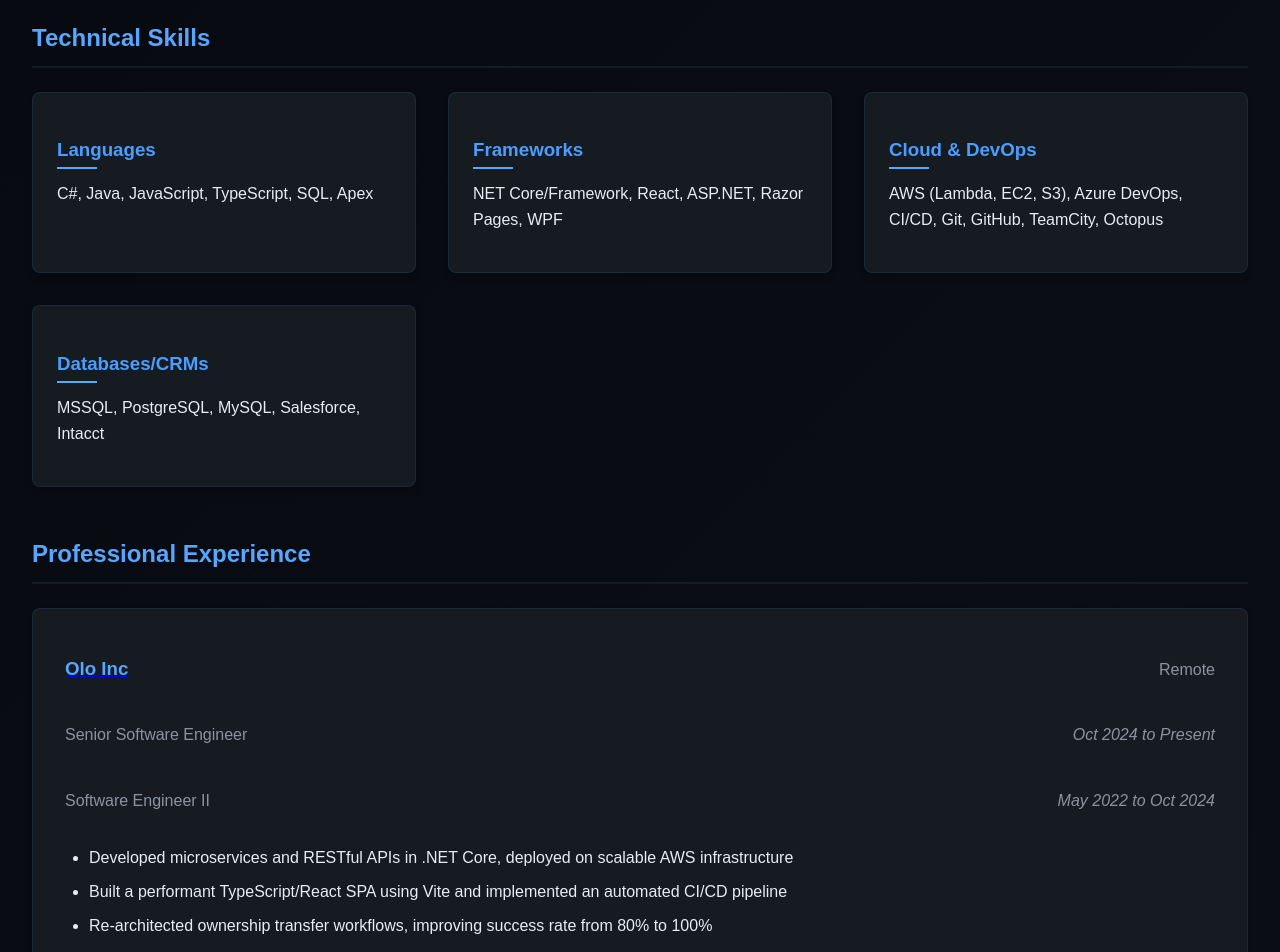
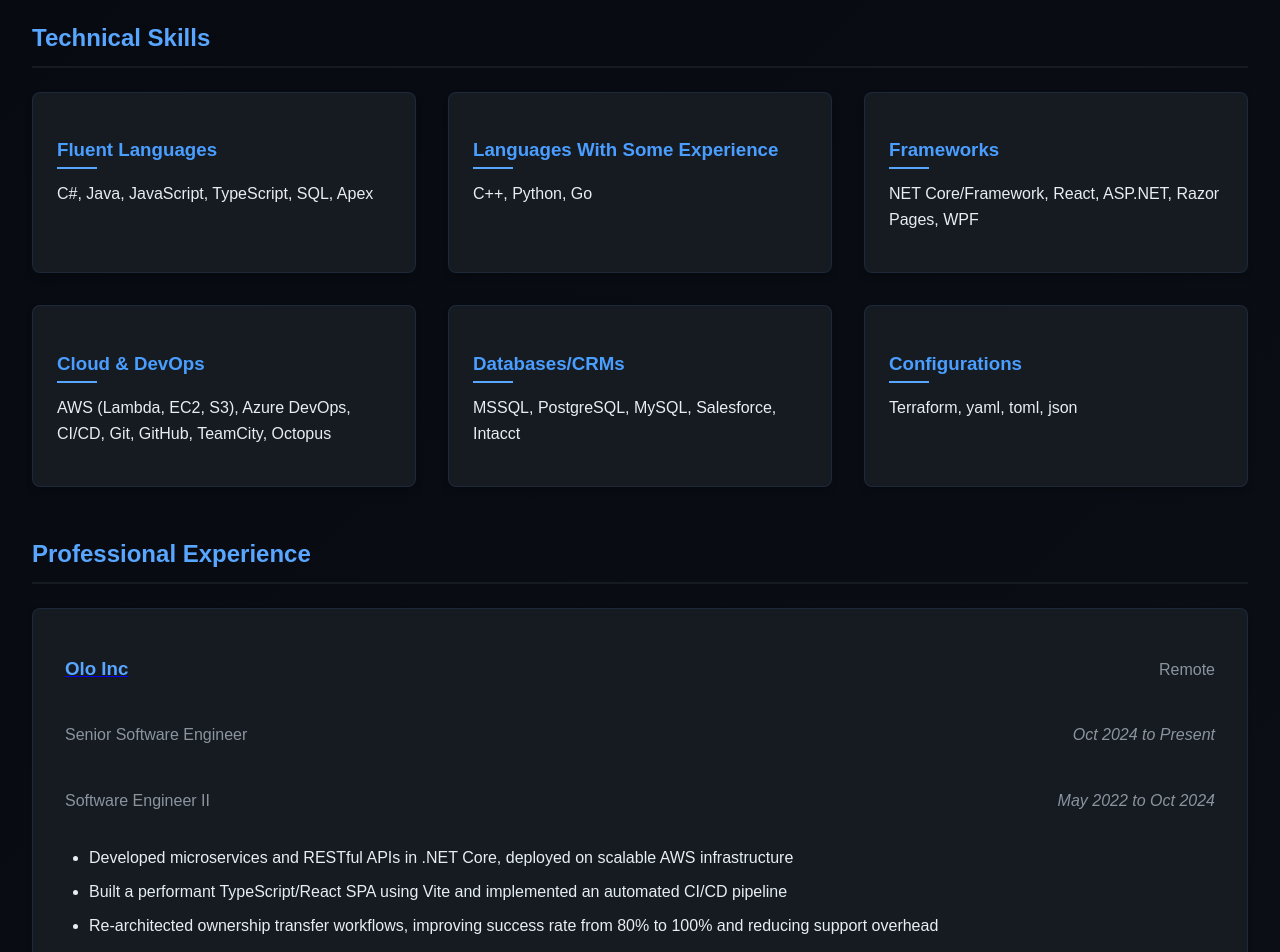
Before and after one commit to KyleHoobler/kyle-website, a React (Create React App) app: page / in a window 1280 px wide. Shown: the part 580-1532 px from the top of the page. Built offline with nearby package versions, Linux system fonts and the light colour scheme.

Commit message:
Added additional skill categories and brushed up summary

```diff
--- a/src/App.js
+++ b/src/App.js
@@ -49,8 +49,12 @@
         <h2>Technical Skills</h2>
         <div className="skills-grid hover-effect">
           <div className="skill-category">
-            <h3>Languages</h3>
+            <h3>Fluent Languages</h3>
             <p>C#, Java, JavaScript, TypeScript, SQL, Apex</p>
+          </div>
+          <div className="skill-category">
+            <h3>Languages With Some Experience</h3>
+            <p>C++, Python, Go</p>
           </div>
           <div className="skill-category">
             <h3>Frameworks</h3>
@@ -63,6 +67,10 @@
           <div className="skill-category">
             <h3>Databases/CRMs</h3>
             <p>MSSQL, PostgreSQL, MySQL, Salesforce, Intacct</p>
+          </div>
+          <div className="skill-category">
+            <h3>Configurations</h3>
+            <p>Terraform, yaml, toml, json</p>
           </div>
         </div>
       </section>
@@ -86,7 +94,7 @@
           <ul>
             <li>Developed microservices and RESTful APIs in .NET Core, deployed on scalable AWS infrastructure</li>
             <li>Built a performant TypeScript/React SPA using Vite and implemented an automated CI/CD pipeline</li>
-            <li>Re-architected ownership transfer workflows, improving success rate from 80% to 100%</li>
+            <li>Re-architected ownership transfer workflows, improving success rate from 80% to 100% and reducing support overhead</li>
             <li>Increased system resiliency with defensive programming and improved monitoring</li>
             <li>Mentored junior developers and led peer reviews to uphold quality and team growth</li>
           </ul>
```
